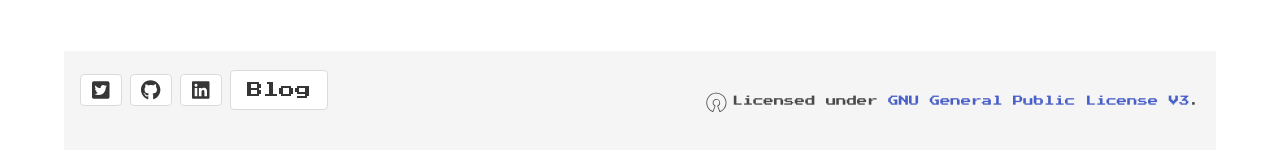
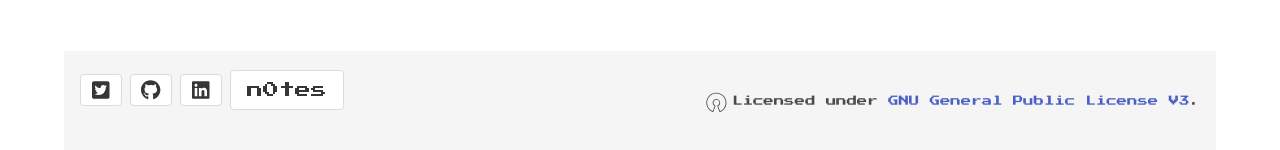
Before and after one commit to uriStolar/uristolar.com, a React (Create React App) app: page / in a window 1280 px wide. Shown: the part 788-938 px from the top of the page. Built offline with nearby package versions, Linux system fonts and the light colour scheme.

Commit message:
replaced blog for notes

```diff
--- a/src/components/Footer.js
+++ b/src/components/Footer.js
@@ -15,8 +15,8 @@ const Footer = () => (
         <a className='button icon is-medium' href='https://www.linkedin.com/in/uri-stolar-b541a9a1/' target='blank'>
           <FontAwesomeIcon icon={faLinkedin} />
         </a>
-        <a className='button is-size-6' href='https://blog.uristolar.com' target='blank'>
-          Blog
+        <a className='button is-size-6' href='https://notes.uristolar.com' target='blank'>
+          n0tes
         </a>
       </div>
       <div className='level-right is-size-7'>
```
